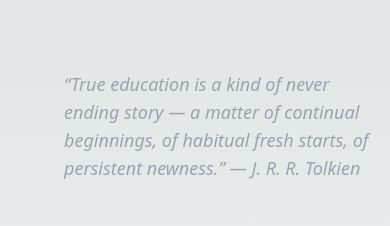
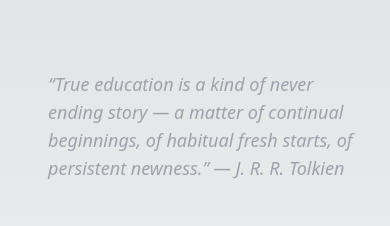
Before and after one commit to ChrisCasey-codestuff/MyPort, a Next.js app: page /resume in a window 390 px wide. Shown: the part 494-720 px from the top of the page. Built offline with nearby package versions, Linux system fonts and the light colour scheme.

Commit message:
adjusts css on resume quote

```diff
--- a/pages/resume.js
+++ b/pages/resume.js
@@ -16,7 +16,7 @@ export default function Resume() {
       <div className="flex flex-row justify-center">
         <h2 className="text-4xl m-10 text-gray-300 tracking-widest font-extralight mr-14">My Resume</h2>
       </div>
-      <h2 className="flex text-gray-400 font-extrathin text-lg italic ml-16 mt-10 w-5/6 sm:mr-10 lg:mr-0 md:mr-0">“True education is a kind of never ending story — a matter of continual beginnings, of habitual fresh starts, of persistent newness.”
+      <h2 className="flex text-gray-400 font-extrathin text-lg italic lg:ml-16 md:ml-16 sm:ml-12 mt-10 w-5/6 sm:mr-10 lg:mr-0 md:mr-0">“True education is a kind of never ending story — a matter of continual beginnings, of habitual fresh starts, of persistent newness.”
          ― J. R. R. Tolkien</h2>
          <div className="flex flex-row justify-center w-1/2 mt-10 lg:pl-32 md:pl-8 sm:pl-60 lg:pr-24">
          <h3 className="text-gray-300 text-4xl font-extralight">Skills</h3>
```
